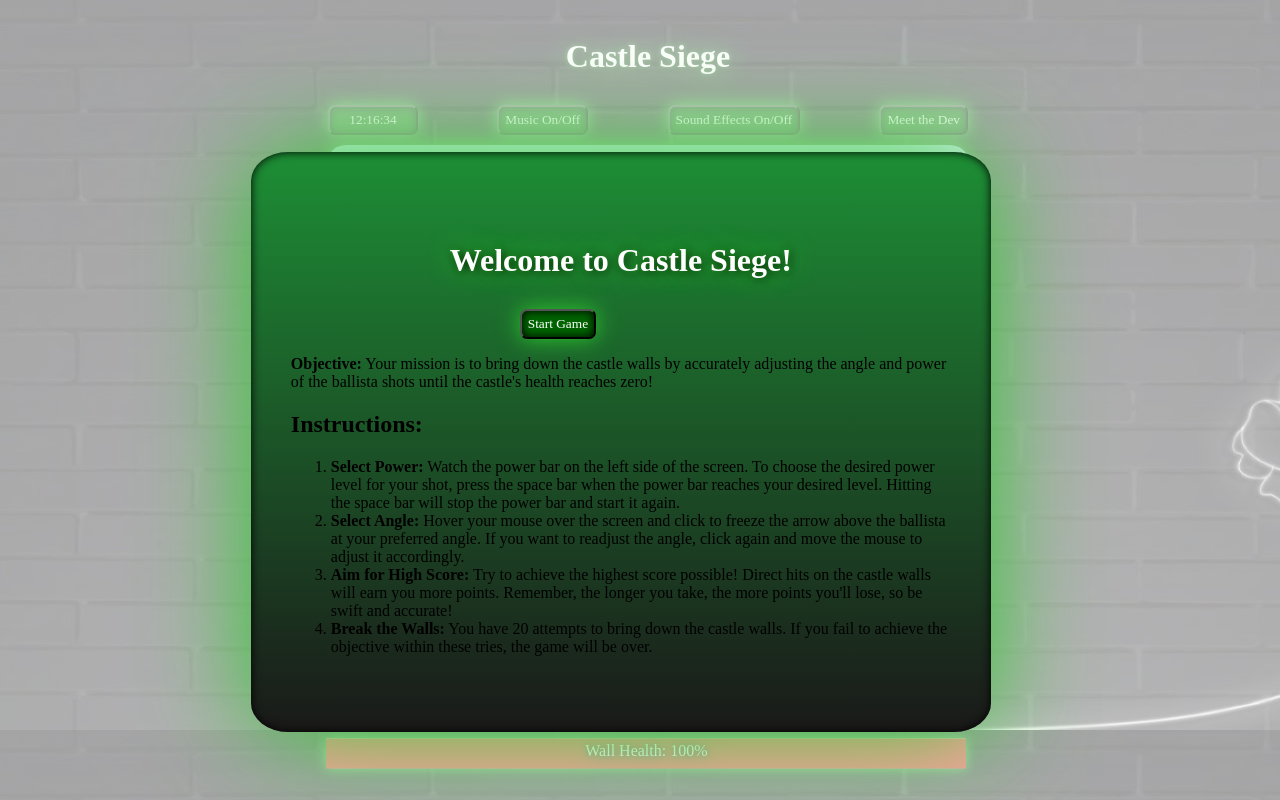
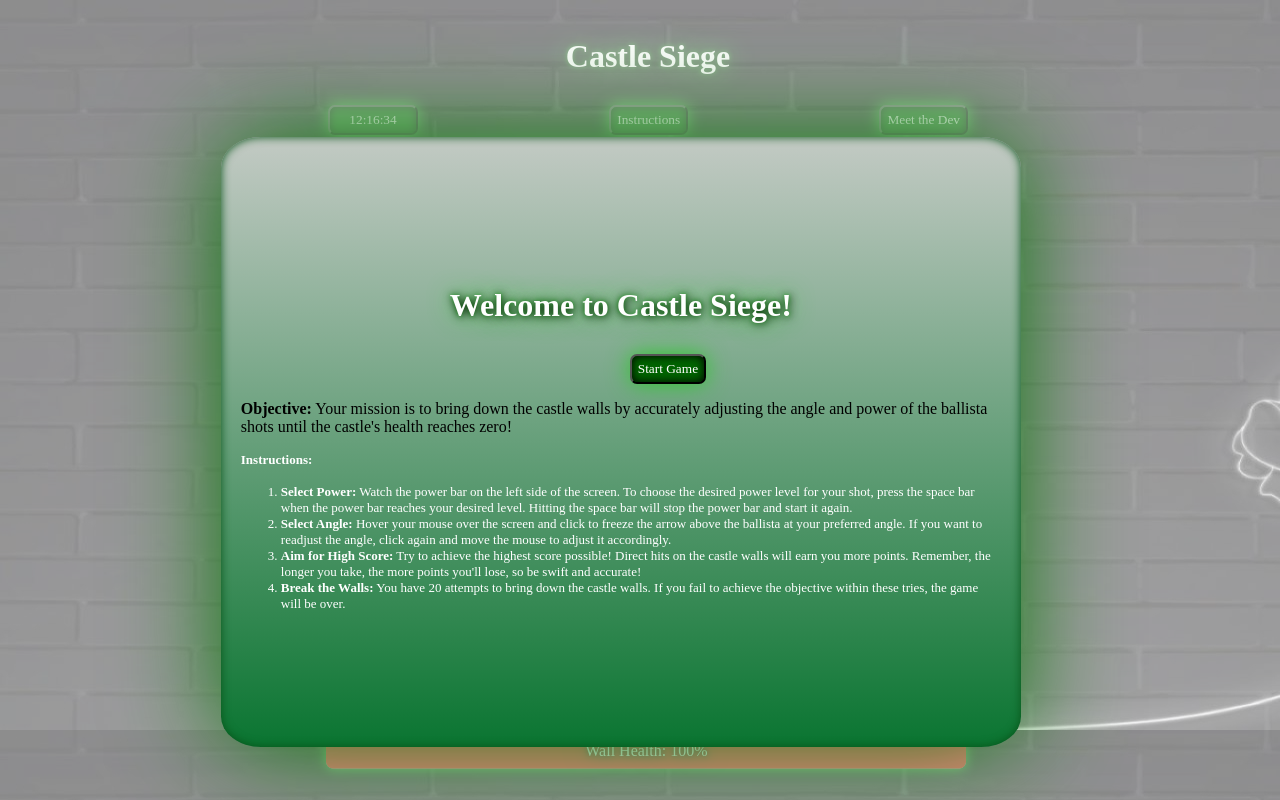
Before and after one commit to somra45/Castle-Siege-JSProject, a website: page index.html in a window 1280 px wide. Shown: the top 800 px of the page. Drawn offline with Linux system fonts and the light colour scheme; a web font is replaced by a local one.

Commit message:
finish instructions modal

```diff
--- a/index.html
+++ b/index.html
@@ -19,8 +19,8 @@
       <h1 class="game-title">Castle Siege</h1>
       <div id="top-buttons-container" class="top-buttons-container">
         <div id="clock-container"></div>
-        <button type="button" class="top-button">Music On/Off</button>
-        <button type="button" class="top-button">Sound Effects On/Off</button>
+        <button type="button" class="top-button instructions-button">Instructions</button>
+        <!-- <button type="button" class="top-button">Sound Effects On/Off</button> -->
         <button type="button" class="top-button links">Meet the Dev</button>
         <div class="links-container hide-links">
           <a target="_blank" href="https://github.com/somra45">
--- a/src/scripts/game.js
+++ b/src/scripts/game.js
@@ -158,6 +158,7 @@ export default class CastleSiege {
         const modalOverlay = document.querySelector(".game-start-overlay");
         const modalReset = document.querySelector(".game-start-button");
         const modal = document.querySelector(".game-start-wrapper");
+        const instructionsButton = document.querySelector(".instructions-button");
         const instructions = document.createElement('div');
         instructions.classList.add("game-inststructions-container");
         instructions.innerHTML =
@@ -191,6 +192,9 @@ export default class CastleSiege {
         modalReset.addEventListener("click", () => {
             modalOverlay.classList.add("hide");
         });
+        instructionsButton.addEventListener("click", () =>
+            modalOverlay.classList.toggle("hide")
+        );
     };
 
     reset() {
--- a/src/styles/game-start.scss
+++ b/src/styles/game-start.scss
@@ -1,5 +1,5 @@
 .game-start-overlay {
-    background: rgba(255, 255, 255, 0.636);
+    background: rgba(255, 255, 255, 0.542);
     width: 100%;
     height: 100%;
     position: fixed;
@@ -11,9 +11,9 @@
 }
 
 .game-start-wrapper {
-    width: 660px;
-    height: 500px;
-    background: linear-gradient(rgba(29, 142, 53), rgba(26, 25, 25)) ;
+    width: 760px;
+    height: 570px;
+    background: linear-gradient(rgb(195, 202, 196), rgb(10, 117, 49)) ;
     position: fixed;
     top: 55.3%;
     left: 48.5%;
@@ -24,14 +24,14 @@
     align-items: center;
     justify-content: center;
     margin: 0px;
-    padding: 40px;
-    box-shadow: inset 0px 0px 10px black, 0 0 106px rgb(45, 200, 45);
+    padding: 20px;
+    box-shadow: inset 0px 0px 10px rgb(8, 83, 24), 0 0 106px rgb(9, 118, 9);
 }
 
 .game-start-button {
     background-color: darkgreen;
     position: relative;
-    left: 100px;
+    left: 210px;
     border-radius: 7px;
     height: 30px;
     width: fit-content;
@@ -46,3 +46,8 @@
     background-color: rgb(33, 162, 80);
     cursor:pointer;
 }
+
+.game-instructions-container p, h2, li{
+    color: white;
+    font-size: small;
+}
--- a/src/styles/health-bar.scss
+++ b/src/styles/health-bar.scss
@@ -9,6 +9,7 @@
     margin: 0px;
     padding: 0px;
     box-sizing: border-box;
+    border-radius: 7px;
 }
 
 .health-bar {
@@ -19,6 +20,7 @@
     padding: 0px;
     box-sizing: border-box;
     box-shadow: inset 0px 0px 10px black, 0 0 12px rgb(45, 200, 45);
+    border-radius: 7px;
 }
 
 .health {
@@ -31,6 +33,7 @@
     display: flex;
     flex-direction: row;
     justify-content: center;
+    border-radius: 7px;
 }
 
 .health-indicator {
--- a/src/styles/power-bar.scss
+++ b/src/styles/power-bar.scss
@@ -9,6 +9,7 @@
     padding: 0px;
     box-sizing: border-box;
     box-shadow: inset 0px 0px 10px black, 0 0 12px rgb(45, 200, 45);
+    border-radius: 7px;
 }
 
 .power-indicator {
@@ -24,4 +25,5 @@
     color: white;
     font-family: 'Dela Gothic One';
     text-shadow: 1px 1px 10px black, 0 0 25px black, 0 0 5px black;
+    border-radius: 7px;
 }
```
Also changed, not shown: README.md, dist/main.css, dist/main.js.
